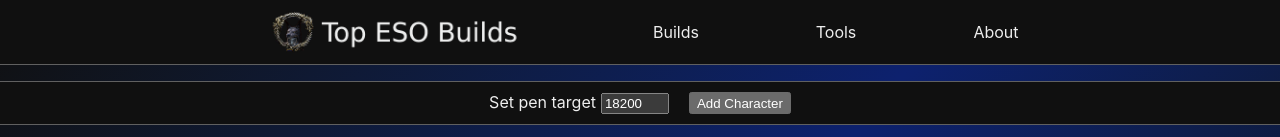
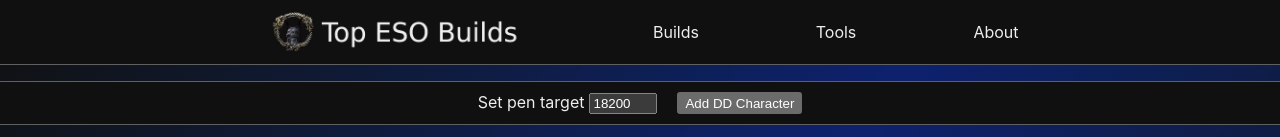
Before and after one commit to FuriousSniper/top-eso-builds, a React app: page /tools/penCalc in a window 1280 px wide. Shown: the top 137 px of the page. Built offline with nearby package versions, Linux system fonts and the light colour scheme; the HTML template or start-up script is replaced by a standard one.

Commit message:
added velothi mythic to character pen options

```diff
--- a/src/components/DisplayCharacterObject/index.tsx
+++ b/src/components/DisplayCharacterObject/index.tsx
@@ -24,6 +24,7 @@ const DisplayCharacterObject = (props: CharacterObjectProps) => {
     const [otherSetLines, setOtherSetLines] = useState(props.char.otherSetLines)
     const [otherSources, setOtherSources] = useState(props.char.otherSources)
     const [currentPen, setCurrentPen] = useState(props.char.penSelf)
+    const [velothi, setVelothi] = useState(props.char.velothi)
 
 
     useEffect(() => {
@@ -36,6 +37,8 @@ const DisplayCharacterObject = (props: CharacterObjectProps) => {
 
         //nb
         selfPenSum += nbPassive ? 2974 : 0
+
+        selfPenSum += velothi ? 1650 : 0
 
         selfPenSum += piercing ? 700 : 0
 
@@ -56,7 +59,7 @@ const DisplayCharacterObject = (props: CharacterObjectProps) => {
         selfPenSum += otherSources
 
         setCurrentPen(selfPenSum)
-    }, [FoN, arcanistPassive, lightArmor, loverMundus, necroPassive, otherSetLines, otherSources, piercing, weaponMace, weaponSharp, woodElfRace])
+    }, [FoN, arcanistPassive, lightArmor, loverMundus, necroPassive, otherSetLines, otherSources, piercing, weaponMace, weaponSharp, woodElfRace, velothi, nbPassive])
 
     const determineIcon = ()=>{
         const prefix="/icons/classes/"
@@ -118,6 +121,9 @@ const DisplayCharacterObject = (props: CharacterObjectProps) => {
                             </div>
                         }
                         <div className="charRow">
+                            <label className="explanationLabel" htmlFor="velothi" title="Adds 1650 Offensive Penetration, 15% dmg done, Minor Force">Velothi Mythic</label><input type="checkbox" name="velothi" id="velothi" checked={velothi} onChange={() => setVelothi(!velothi)} />
+                        </div>
+                        <div className="charRow">
                             <label className="explanationLabel" htmlFor="lightArmor" title="Increases your Physical and Spell Penetration by 939 for each piece of Light Armor worn.">Light Armor</label><input type="number" name="lightArmor" id="lightArmor" value={lightArmor} onChange={(event) => setLightArmor(boundsMinMax(Number(event.target.value),0,7))} min={0} max={7} />
                         </div>
                         <div className="charRow">
--- a/src/pages/PenPage/index.tsx
+++ b/src/pages/PenPage/index.tsx
@@ -62,6 +62,7 @@ const PenPage = () => {
             necroPassive: false,
             nbPassive: false,
             arcanistPassive: 0,
+            velothi: true,
             piercing: false,
             weaponMace: 0,
             weaponSharpened: 0,
@@ -103,7 +104,7 @@ const PenPage = () => {
             <div className="main">
                 <div className="controlItems">
                     <div><label htmlFor="penCap">Set pen target</label><input type="number" name="penCap" id="penCap" value={requiredPen} onChange={event => setRequiredPen(boundsMinMax(Number(event.target.value),0,102000))} min={0} max={102000}/></div>
-                    <GenericModal buttonName="Add Character" className="addCharacterButton" createChar={createCharacter} />
+                    <GenericModal buttonName="Add DD Character" className="addCharacterButton" createChar={createCharacter} />
                 </div>
                 <div className="columnWrapper">
                     <div className="uiColumn">
--- a/src/types/common/index.tsx
+++ b/src/types/common/index.tsx
@@ -130,6 +130,7 @@ export type CharacterPenType = {
     necroPassive: boolean,
     nbPassive: boolean,
     arcanistPassive: number,
+    velothi: boolean,
     piercing: boolean,
     weaponMace: number,
     weaponSharpened: number,
```
